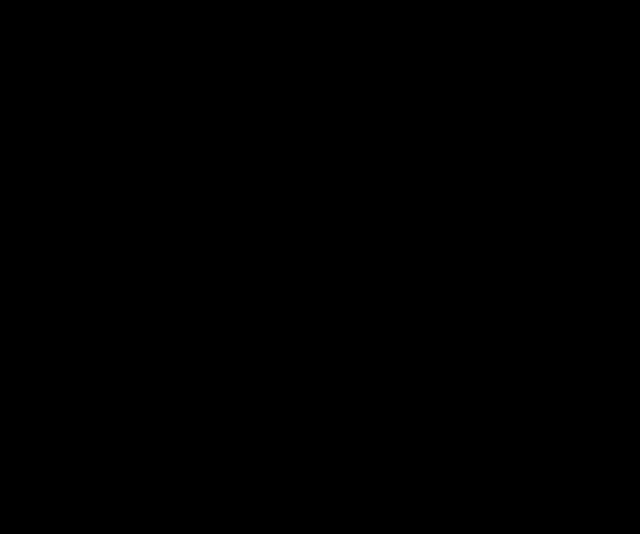
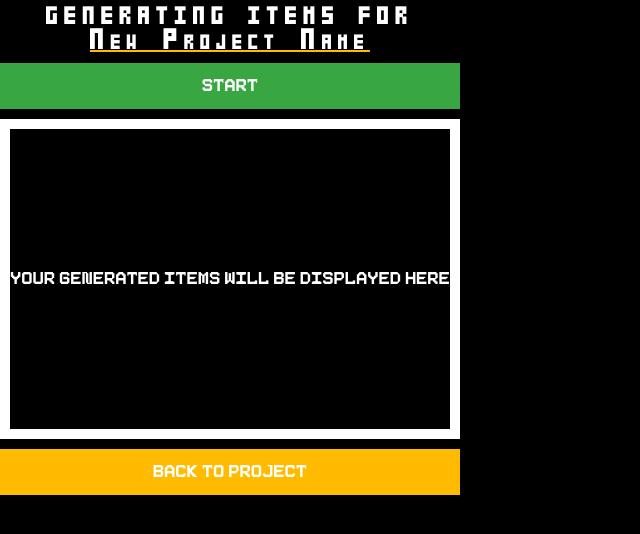
Before and after one commit to oasis-cover-band/pixel-factory, an Angular app: page /generate in a window 1280 px wide. Before the commit this address led to /. Shown: the top 534 px of the page, without its empty margins (0-640 px from the left). Built offline with nearby package versions, Linux system fonts and the light colour scheme.

Commit message:
pre file uplaoder removal as its unnnessecary

```diff
--- a/src/app/generation-page/generation-page.component.html
+++ b/src/app/generation-page/generation-page.component.html
@@ -1,16 +1,36 @@
-<svg
-id="generated-image"
-version="1.1"
-width="300"
-height="300"
-shape-rendering="crispEdges"
-xmlns:inkscape="http://www.inkscape.org/namespaces/inkscape"
-xmlns="http://www.w3.org/2000/svg"
-xmlns:svg="http://www.w3.org/2000/svg"
-#SVGElement>
-</svg>
-<canvas
-id="generated-image"
-height="300"
-width="300"
-#canvasElement></canvas>
+<h4>
+    GENERATING ITEMS FOR
+  <small>{{projectNameService.projectName}}</small>
+</h4>
+
+<button class="start" (click)="startGeneration()">
+  <span *ngIf="started === false">
+    START
+  </span>
+  <span *ngIf="started === true && this.finished === false">
+      GENERATING #{{this.generating}}
+  </span>
+  <span *ngIf="started === true && this.finished === true">
+      FINISHED
+  </span>
+</button>
+
+<div class="image">
+
+  <span id="generated-image">
+    YOUR GENERATED
+    ITEMS WILL BE
+    DISPLAYED HERE
+  </span>
+  <svg id="generated-image" version="1.1" width="300" height="300" shape-rendering="crispEdges"
+    xmlns:inkscape="http://www.inkscape.org/namespaces/inkscape" xmlns="http://www.w3.org/2000/svg"
+    xmlns:svg="http://www.w3.org/2000/svg" #SVGElement>
+  </svg>
+  <canvas id="generated-image" height="300" width="300" #canvasElement></canvas>
+</div>
+
+<button class="back-project" (click)="backToProject()">
+  <span>
+    BACK TO PROJECT
+  </span>
+</button>
--- a/src/app/generation-page/generation-page.component.scss
+++ b/src/app/generation-page/generation-page.component.scss
@@ -1,5 +1,19 @@
 @import '../colors.scss';
 :host {
+    display:grid;
+    align-self: start;
+    grid-auto-rows: min-content;
+    grid-auto-columns: 1fr;
+    row-gap:10px;
+    h4 {
+        display:grid;
+        font-variant: all-small-caps;
+        small {
+            font-variant: small-caps;
+            text-decoration:underline solid $yellow;
+        }
+    }
+    div.image {
         display:grid;
         align-items: center;
         align-content: center;
@@ -7,7 +21,18 @@
         justify-content: center;
         grid-template-areas:
         'generated-image';
-    svg#generated-image, canvas#generated-image {
+        span#generated-image {
+            border:10px solid $white;
+            display:grid;
+            align-items: center;
+            align-content: center;
+            justify-items: center;
+            justify-content: center;
+        }
+        span#generated-image, svg#generated-image, canvas#generated-image {
+            min-height:300px;
+            min-width:300px;
             grid-area:generated-image;
         }
     }
+}
--- a/src/app/generation-page/generation-page.component.ts
+++ b/src/app/generation-page/generation-page.component.ts
@@ -2,6 +2,9 @@
 import { ProjectService } from '../project-tools/project.service';
 import { GenerationService } from '../tools/generation.service';
 import { RenderService } from '../tools/render.service';
+import { Router } from '@angular/router';
+import { ProjectNameService } from '../project-tools/project-name.service';
+import { BehaviorSubject } from 'rxjs';
 
 @Component({
   selector: 'app-generation-page',
@@ -13,32 +16,57 @@
   @ViewChild('SVGElement') SVGElement!: ElementRef;
   @ViewChild('canvasElement') canvasElement!: ElementRef<HTMLCanvasElement>;
 
+  started: boolean = false;
+  paused: boolean = false // todo;
+  finished: boolean = false;
+  generating!: number;
   constructor(
     private projectService: ProjectService,
     private generationService: GenerationService,
-    private renderService: RenderService
+    private renderService: RenderService,
+    private router: Router,
+    public projectNameService: ProjectNameService
   ) { }
 
   ngOnInit(): void {
   }
 
   ngAfterContentInit(): void {
+  }
+
+  async startGeneration(): Promise<any> {
+    if (await this.started === true) {
+      return;
+    } else {
+      this.started = await true;
+    }
     for (let SVGid = 0; SVGid < this.projectService.mintAmount; SVGid++) {
-      this.generateSVG(SVGid).then(afterGeneration => {
-        setTimeout(() => {
-          this.destroySVG(SVGid);
-        }, this.projectService.timeToDisplayGeneratedImage * 1000);
+      setTimeout(async () => {
+      this.generating = SVGid;
+      await this.generateSVG(SVGid).then(afterGeneration => {
+        setTimeout(async () => {
+          await this.destroySVG(SVGid);
+          if (SVGid === this.projectService.mintAmount) {
+            this.finished = true;
+          }
+        }, (this.projectService.timeBetweenGenerations * 1000) - 1000);
       })
+    }, (this.projectService.timeBetweenGenerations * 1000) * SVGid);
     }
   }
 
   async generateSVG(SVGid: number): Promise<any> {
-    await this.generationService.generateSVG(SVGid);
-    await this.renderService.renderSVG(SVGid, this.SVGElement);
+    await this.generationService.generateSVG(await SVGid).then(async (after) => {
+      await this.renderService.renderSVG(await SVGid, await this.SVGElement);
+    });
   }
 
   async destroySVG(SVGid: number): Promise<any> {
 
   }
 
+  backToProject(): void {
+    this.router.navigateByUrl('start-new-project');
+  }
+
 }
--- a/src/app/generation-page/generation-page.module.ts
+++ b/src/app/generation-page/generation-page.module.ts
@@ -10,6 +10,9 @@
   ],
   imports: [
     CommonModule
+  ],
+  exports: [
+    GenerationPageComponent
   ]
 })
 export class GenerationPageModule { }
--- a/src/app/new-project-page/new-project-page.component.html
+++ b/src/app/new-project-page/new-project-page.component.html
@@ -27,7 +27,7 @@
     </span>
 </button>
 
-<button class="generate">
+<button class="generate" (click)="generate()">
     <span>
         GENERATE
     </span>
--- a/src/app/new-project-page/new-project-page.component.ts
+++ b/src/app/new-project-page/new-project-page.component.ts
@@ -27,6 +27,10 @@
     this.router.navigateByUrl('add-layers');
   }
 
+  generate(): void {
+    this.router.navigateByUrl('generate');
+  }
+
   editProject(): void {
     this.router.navigateByUrl('edit-project-settings');
   }
--- a/src/app/project-tools/project.service.ts
+++ b/src/app/project-tools/project.service.ts
@@ -42,6 +42,7 @@
   public sellerFeeBasisPoint = 10;
   public mintAmount = 100;
   public timeToDisplayGeneratedImage = 1;
+  public timeBetweenGenerations = 10;
   public collectionName = 'New Collection Name';
   public collectionSymbol = 'NCS';
   public collectionFamilyName = 'Collection Family Name';
--- a/src/app/tools/file.service.ts
+++ b/src/app/tools/file.service.ts
@@ -1,6 +1,6 @@
 import { Injectable } from '@angular/core';
 import { HttpClient } from '@angular/common/http';
-import { Observable } from 'rxjs';
+// import { Observable } from 'rxjs';
 
 @Injectable({
   providedIn: 'root'
@@ -12,9 +12,9 @@
 
   }
 
-  getText(
-    urlEncoded: any
-    ): Observable<any>{
-    return this.http.get(urlEncoded, {responseType: 'text'});
-  }
+  // getText(
+  //   urlEncoded: any
+  //   ): Observable<any>{
+  //   return this.http.get(urlEncoded, {responseType: 'text'});
+  // }
 }
--- a/src/app/tools/generation.service.ts
+++ b/src/app/tools/generation.service.ts
@@ -19,11 +19,11 @@
   defaultSubscription!: Subscription;
   raritySubscription!: Subscription;
   async generateSVG(SVGid: number): Promise<any> {
-    if (!this.defaultSubscription.closed) {
-      await this.defaultSubscription.unsubscribe();
+    if (!this.defaultSubscription?.closed) {
+      await this.defaultSubscription?.unsubscribe();
     }
-    if (!this.raritySubscription.closed) {
-      await this.raritySubscription.unsubscribe();
+    if (!this.raritySubscription?.closed) {
+      await this.raritySubscription?.unsubscribe();
     }
     await this.projectService.projectLayers.forEach(async (layerInProject: Layer) => {
       this.defaultSubscription = await this.fileService.getText(layerInProject.variations[0].file).subscribe(async defaultOutput => {
@@ -52,7 +52,16 @@
           }
         });
 
-        await this.projectService.generatedItems[SVGid].generatedLayers.push(await generatedItemLayerToAdd);
+        if (await this.projectService.generatedItems[SVGid]) {
+          await this.projectService.generatedItems[SVGid]?.generatedLayers?.push(await generatedItemLayerToAdd);
+        } else {
+          this.projectService.generatedItems[SVGid] = await {
+            image0: '',
+            image1: '',
+            metadata: [],
+            generatedLayers: [await generatedItemLayerToAdd]
+          };
+        }
       })
     })
   }
--- a/src/app/tools/render.service.ts
+++ b/src/app/tools/render.service.ts
@@ -18,30 +18,30 @@
       const compiledImage: BehaviorSubject<string> = await new BehaviorSubject(`
         <link xmlns="http://www.w3.org/1999/xhtml" rel="stylesheet" href="` + this.projectService.externalCSSLink+`" type="text/css"/>
         `);
-        await this.compileSVGImage(compiledImage, SVGid, SVGElement).then(after => {
+        await this.compileSVGImage(await compiledImage, await SVGid, await SVGElement).then(after => {
 
         });
     } else {
       const compiledImage = await new BehaviorSubject(``);
-      await this.compileSVGImage(compiledImage, SVGid, SVGElement).then(after => {
+      await this.compileSVGImage(await compiledImage, await SVGid, await SVGElement).then(after => {
 
       });
     }
   }
 
   private async compileSVGImage(compiledImage: BehaviorSubject<string>, SVGid: number, SVGElement: ElementRef): Promise<any> {
-    await compiledImage.next(compiledImage.getValue().concat('<g id="' + SVGid +  '">'));
-    await this.compileSVGLayers(compiledImage, this.projectService.generatedItems[SVGid].generatedLayers).then(async afterSVGLayersCompiliation => {
-      await compiledImage.next(compiledImage.getValue().concat('</g>'));
-      await this.paintSVGToElement(SVGElement, compiledImage).then(afterPainting => {
+    await compiledImage.next(await compiledImage.getValue().concat('<g id="' + await SVGid +  '">'));
+    await this.compileSVGLayers(await compiledImage, await this.projectService.generatedItems[await SVGid]?.generatedLayers).then(async afterSVGLayersCompiliation => {
+      await compiledImage.next(await compiledImage.getValue().concat('</g>'));
+      await this.paintSVGToElement(await SVGElement, await compiledImage).then(afterPainting => {
 
       });
     });
   }
 
   private async compileSVGLayers(compiledImage: BehaviorSubject<string>, generatedItemsLayers: GeneratedItemLayer[]): Promise<any> {
-    await generatedItemsLayers.forEach(async (generatedItemLayer: GeneratedItemLayer) => {
-      await compiledImage.next(compiledImage.getValue().concat(generatedItemLayer.value));
+    await generatedItemsLayers?.forEach(async (generatedItemLayer: GeneratedItemLayer) => {
+      await compiledImage.next(await compiledImage.getValue().concat(await generatedItemLayer.value));
     });
   }
 
--- a/src/styles.scss
+++ b/src/styles.scss
@@ -212,7 +212,7 @@
         grid-area:spanx;
         pointer-events: none;
     }
-    &.add-variations, &.success, &.add-layers, &.generate {
+    &.add-variations, &.success, &.add-layers, &.generate, &.start {
         background:$green;
         &:hover {
             color:$green;
```
Also changed, not shown: src/app/app-routing.module.ts (+8 -1 lines). Lines whose indentation alone changed are shown as unchanged.
